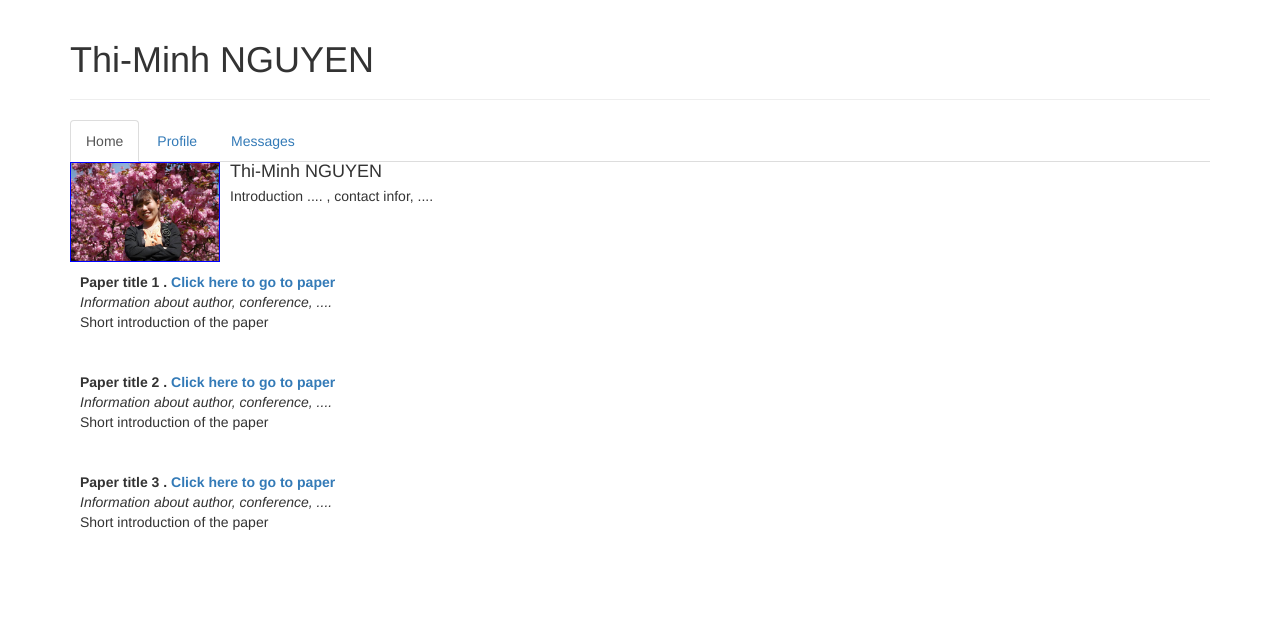
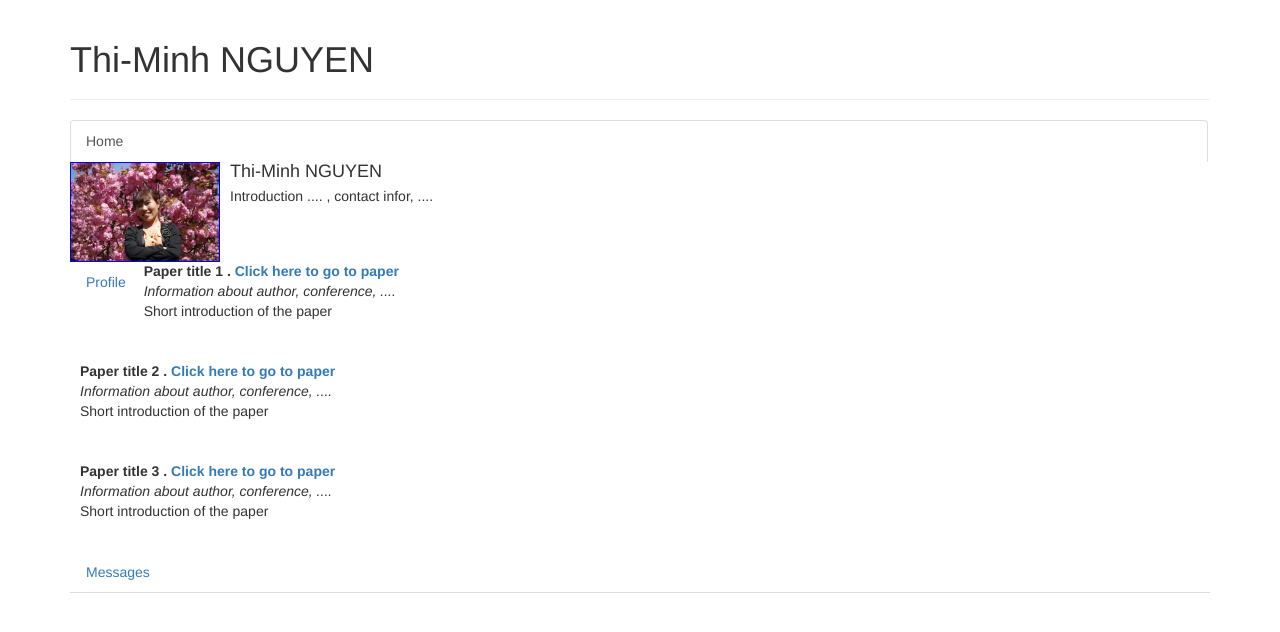
Before and after one commit to MinhXu/minhnt, a plain HTML site: page index.html in a window 1280 px wide. Drawn offline with nearby package versions, Linux system fonts and the light colour scheme.

Commit message:
Update index.html

```diff
--- a/index.html
+++ b/index.html
@@ -27,10 +27,8 @@
             <h1>Thi-Minh NGUYEN</h1>
         </div>
         <ul class="nav nav-tabs">
-            <li role="presentation" class="active"><a href="#">Home</a></li>
-            <li role="presentation"><a href="#">Profile</a></li>
-            <li role="presentation"><a href="#">Messages</a></li>
-        </ul>
+            <li role="presentation" class="active">
+				<a href="#">Home</a>
 				<footer>
 					<div class="media">
 						<div class="media-left media-middle">
@@ -44,6 +42,8 @@
 						</div>
 					</div>
 				</footer>
+			</li>
+            <li role="presentation"><a href="#">Profile</a></li>
 				<div class="list-papers">
             <!-- Paper 1 -->
 				<div class="paper container">
@@ -82,7 +82,8 @@
 					</div>
 				</div>
 			</div>
-
+            <li role="presentation"><a href="#">Messages</a></li>
+        </ul>
     </div>
     <!-- jQuery (necessary for Bootstrap's JavaScript plugins) -->
     <script src="https://ajax.googleapis.com/ajax/libs/jquery/1.12.4/jquery.min.js"></script>
```
Lines whose indentation alone changed are shown as unchanged.
